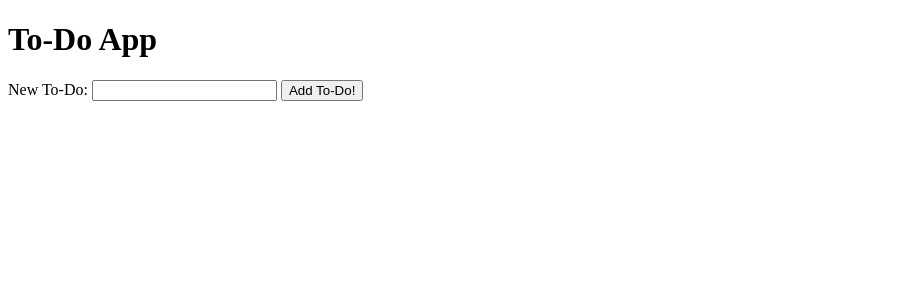
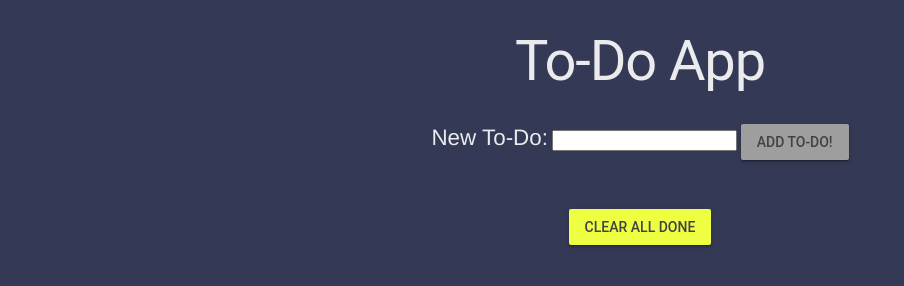
Before and after one commit to shelbymollineaux/to-do-app, a plain HTML site: page index.html in a window 1280 px wide. Shown: the whole page, without its empty margins (0-904 px from the left). Drawn offline with nearby package versions, Linux system fonts and the light colour scheme.

Commit message:
adding in styles

```diff
--- a/app.js
+++ b/app.js
@@ -2,6 +2,7 @@ function onReady() {
   const addToDoForm = document.getElementById('addToDoForm');
   const newToDoText = document.getElementById('newToDoText');
   const toDoList = document.getElementById('toDoList');
+  const clearButton = document.getElementById('clear');
   // console.log(addToDoForm, newToDoText, toDoList)
   addToDoForm.addEventListener('submit', (event) => {
     event.preventDefault();
@@ -19,12 +20,25 @@ function onReady() {
 
     toDoList.appendChild(newLi);
     newToDoText.value = '';
+  });
+
+  clearButton.addEventListener('click', (event) => {
+    // console.log(event)
+    let everythingChecked = document.querySelectorAll('input[type=checkbox]:checked')
+    // console.log(everythingChecked)
+    for (var i = 0; i<everythingChecked.length; i++){
+      let textBox = everythingChecked[i]
+      textBox.parentNode.remove()
+    }
+  })
+
+  console.log(clearButton)
 
 
-  });
 }
 
+
 window.onload = function() {
-   // alert("The window has loaded!");
+   alert("The window has loaded!");
   onReady();
 }
--- a/index.html
+++ b/index.html
@@ -3,17 +3,27 @@
   <head>
     <meta name="viewport" content="width=device-width, initial-scale=1">
     <title>To-Do App</title>
+
+    <link rel="stylesheet" href="https://code.getmdl.io/1.3.0/material.grey-lime.min.css">
+    <script defer src="https://code.getmdl.io/1.3.0/material.min.js"></script>
+
+    <link rel="stylesheet" href="styles/main.css">
   </head>
   <body>
     <h1>To-Do App</h1>
     <form id="addToDoForm">
        <label for="newToDoText">New To-Do:</label>
        <input type="text" id="newToDoText">
-       <button type="submit">Add To-Do!</button>
+       <button type="submit" class="mdl-button mdl-js-button mdl-button--raised mdl-button--colored">Add To-Do!</button>
     </form>
 
-    <ul id="toDoList">
+    <section>
+    <ul id="toDoList" class="demo-list-item mdl-list">
     </ul>
+    </section>
+
+    <button id="clear" class="mdl-button mdl-js-button mdl-button--raised mdl-button--accent">Clear all Done
+    </button>
 
     <script src="app.js"></script>
   </body>
--- /dev/null
+++ b/styles/main.css
@@ -0,0 +1,31 @@
+body {
+  height: 100vh;
+  justify-content: center;
+  text-align: center;
+  background-color: #343955;
+}
+
+h1 {
+  color: hsla(0, 0%, 100%, 0.9);
+  font-weight: medium;
+}
+
+form label {
+  color: hsla(0, 0%, 100%, 0.9);
+  font-weight: lighter;
+  font-size: 1.6rem;
+  padding-top: 10rem
+}
+
+ul {
+  color: hsla(0, 0%, 100%, 0.9);
+  font-weight: lighter;
+  font-size: 1.2rem;
+  text-align: left;
+  list-style: none;
+}
+
+section {
+  display: flex;
+  justify-content: center;
+}
```
